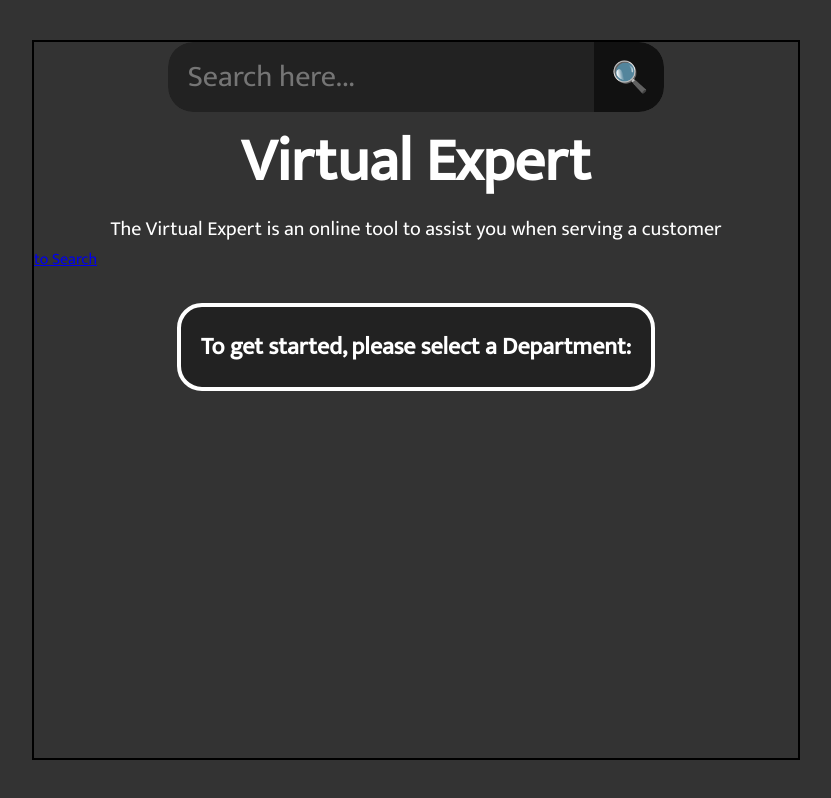
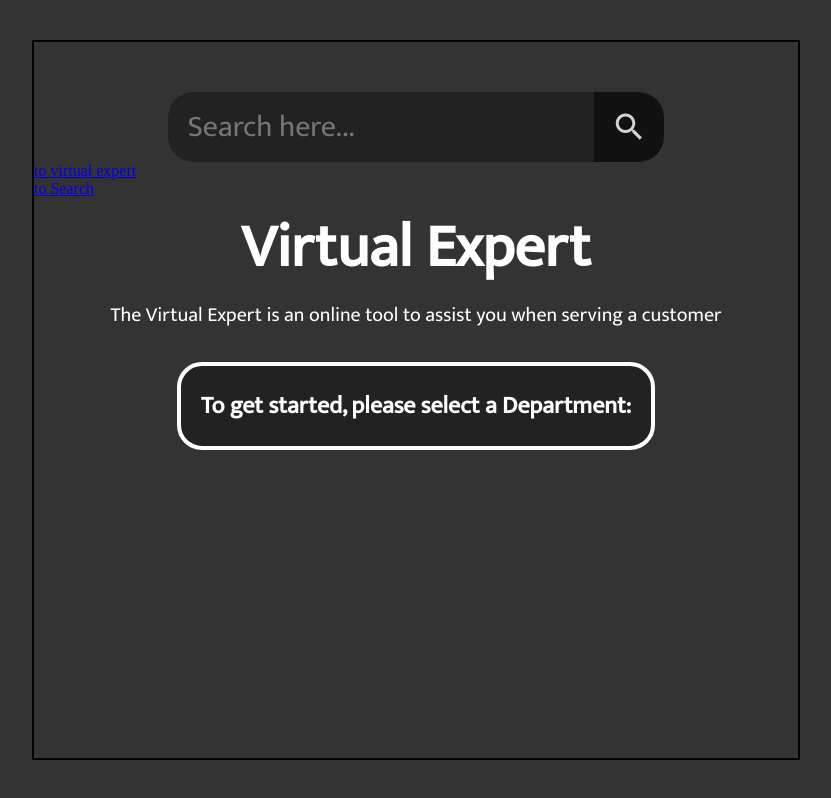
Before and after one commit to TacticalAnarchy/VirtualExpert, a Vue app: page /VirtualExpert in a window 1280 px wide. Shown: the whole page, without its empty margins (224-1055 px from the left). Built offline with nearby package versions, Linux system fonts and the light colour scheme.

Commit message:
Added fade transitions between the pages

```diff
--- a/public/index.html
+++ b/public/index.html
@@ -9,6 +9,8 @@
 
     <link rel="preconnect" href="https://fonts.gstatic.com">
     <link href="https://fonts.googleapis.com/css2?family=Mukta&display=swap" rel="stylesheet">
+    <link href="https://fonts.googleapis.com/icon?family=Material+Icons" rel="stylesheet">
+
 
   </head>
   <body>
--- a/src/App.vue
+++ b/src/App.vue
@@ -1,13 +1,25 @@
 <template>
-  <router-view></router-view>
+  <Input />
+  <router-link to="VirtualExpert">to virtual expert</router-link>
+  <router-link to="Search">to Search</router-link>
+
+  <router-view v-slot="{ Component }">
+    <transition name="fade" mode="out-in">
+      <keep-alive>
+        <component :is=" Component " />
+      </keep-alive>
+    </transition>
+  </router-view>
 </template>
 
 <script>
 
+  import Input from './components/Input'
 
   export default {
     name: 'App',
     components: {
+      Input,
     },
   }
 </script>
@@ -34,4 +46,19 @@ body {
   display: flex;
   flex-direction: column;
 }
+
+.material-icons.md-18 { font-size: 18px; }
+.material-icons.md-24 { font-size: 24px; }
+.material-icons.md-36 { font-size: 36px; }
+.material-icons.md-48 { font-size: 48px; }
+
+.fade-enter-active,
+.fade-leave-active {
+  transition: opacity 0.35s ease;
+}
+
+.fade-enter-from,
+.fade-leave-active {
+  opacity: 0;
+}
 </style>
--- a/src/components/Input.vue
+++ b/src/components/Input.vue
@@ -2,7 +2,7 @@
   <form action="index.html" method="post">
     <div>
       <input type="text" name="searchBox" placeholder="Search here...">
-      <button type="submit" name="button">🔎︎</button>
+      <button type="submit" name="button"><span class="material-icons md-36">search</span></button>
     </div>
   </form>
 </template>
@@ -22,6 +22,7 @@
     max-width: 650px;
     height: 70px;
     margin: 0em auto;
+    margin-top: 50px;
     position: relative;
     overflow: hidden;
     border-radius: 25px;
@@ -54,10 +55,15 @@
     height: 70px;
     width: 70px;
     right: 0px;
+    padding-top: 7px;
     color: lightgray;
-    transform-origin: center;
-    transform: rotate(-90deg);
     font-size: 30px;
-    border-radius: 0px 0px 25px 25px;
+    border-radius: 0px 25px 25px 0px;
+    transition: 0.2s background;
+    cursor: pointer;
+  }
+
+  button:hover {
+    background: #000000;
   }
 </style>
--- a/src/router/index.js
+++ b/src/router/index.js
@@ -7,13 +7,14 @@ const routes = [
   {
     path: '/VirtualExpert',
     name: 'VirtualExpert',
-    component: VirtualExpert
+    component: VirtualExpert,
   },
   {
     path: '/',
+    alias: ['/Search'],
     name: 'Search',
-    component: Search
-  }
+    component: Search,
+  },
 ]
 
 const router = createRouter({
--- a/src/views/Search.vue
+++ b/src/views/Search.vue
@@ -1,24 +1,18 @@
 <template lang="html">
-  <Welcome />
-  <Input />
-  <router-link to="VirtualExpert">to virtual expert</router-link>
   <Results />
 </template>
 
 <script>
 
-  import Input from '../components/Input'
-  import Welcome from '../components/Welcome'
   import Results from '../components/Results'
 
   export default {
     components: {
-      Input,
-      Welcome,
       Results,
     },
   }
 </script>
 
 <style lang="css" scoped>
+
 </style>
--- a/src/views/VirtualExpert.vue
+++ b/src/views/VirtualExpert.vue
@@ -1,21 +1,20 @@
 <template lang="html">
-  <Input />
+  <div class="container">
     <div class="welcomeText">
       <h1>Virtual Expert</h1>
       <p>The Virtual Expert is an online tool to assist you when serving a customer</p>
     </div>
-  <router-link to="/">to Search</router-link>
 
     <div class="question">
       <h2>To get started, please select a Department:</h2>
     </div>
+  </div>
 </template>
 
 <script>
-  import Input from '../components/Input'
+
   export default {
     components: {
-      Input,
     }
   }
 </script>
@@ -23,6 +22,11 @@
 <style lang="css" scoped>
   * {
     font-family: "Mukta";
+  }
+
+  .container {
+    display: flex;
+    flex-direction: column;
   }
 
   .welcomeText {
@@ -44,4 +48,5 @@
     border-radius: 25px;
     border: 4px solid white;
   }
+
 </style>
```
Also changed, not shown: 2 other files (tests, documents, lock files or other folders). Lines whose indentation alone changed are shown as unchanged.
